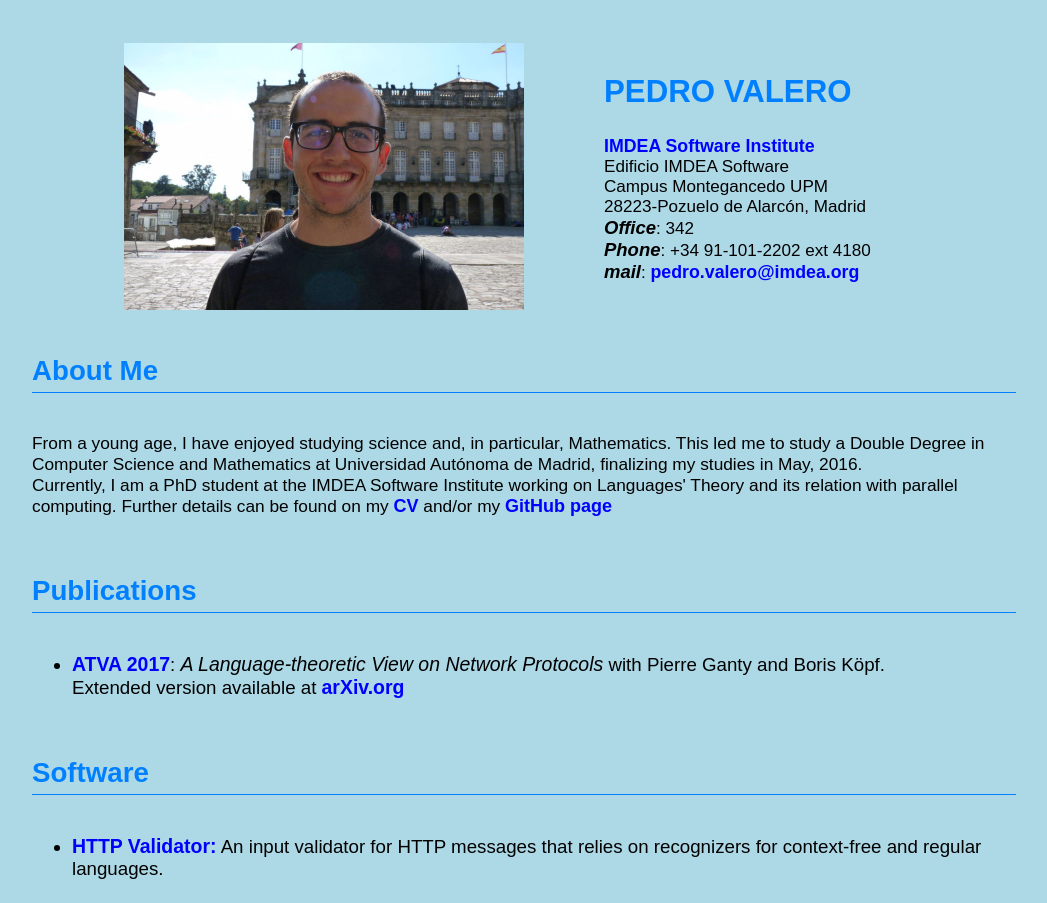
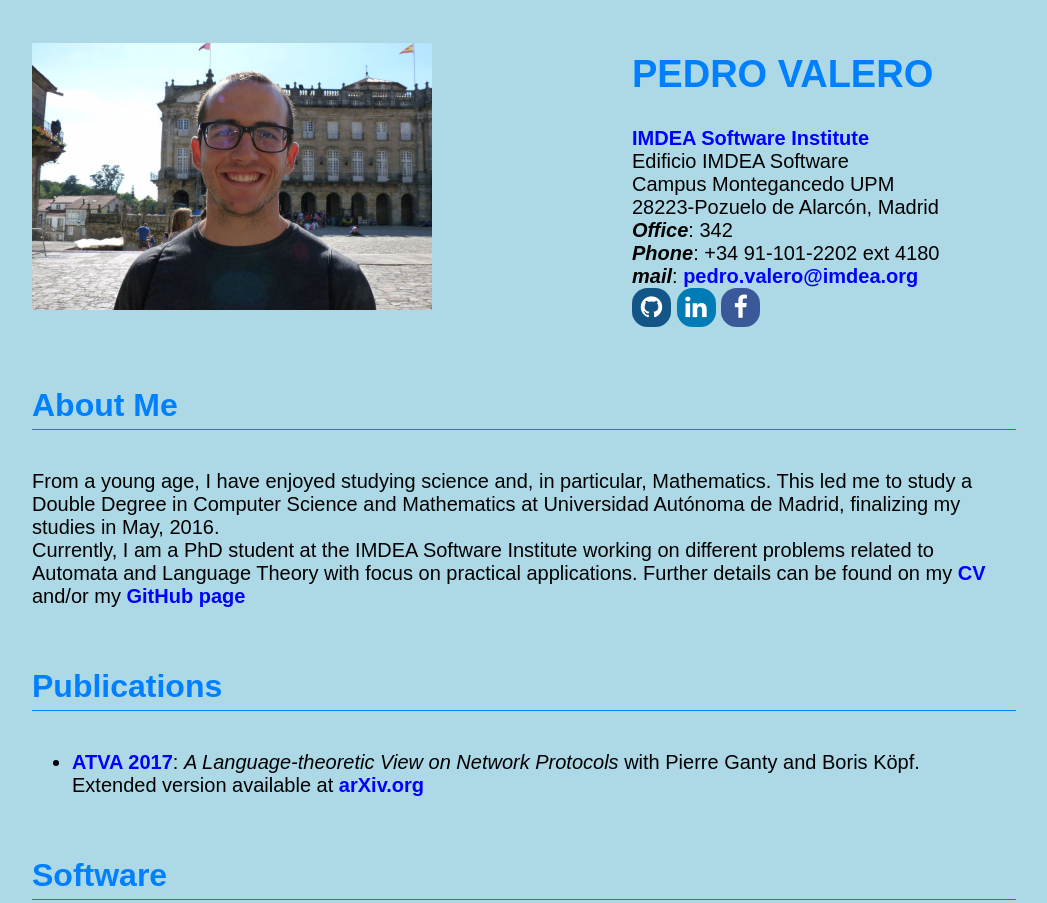
Before and after one commit to pevalme/pevalme.github.io, a plain HTML site: page index.html in a window 1280 px wide. Shown: the top 903 px of the page, without its empty margins (116-1163 px from the left). Drawn offline with Linux system fonts and the light colour scheme; a web font is replaced by a local one.

Commit message:
Added social media logos and DAAD grant

```diff
--- a/index.html
+++ b/index.html
@@ -1,5 +1,5 @@
 <!DOCTYPE html>
-<link href='http://fonts.googleapis.com/css?family=Just+Another+Hand' rel='stylesheet' type='text/css'>
+<link rel="stylesheet" href="https://cdnjs.cloudflare.com/ajax/libs/font-awesome/4.7.0/css/font-awesome.min.css">
 <html>
 	<style type="text/css">
 		html {
@@ -9,7 +9,7 @@
 		}
 
 		html * {
-		   font-size: 104%;
+		   font-size: 15pt;
 		   color: #000;
 		   font-family: Arial;
 		}
@@ -18,18 +18,18 @@
 		    background-color: lightblue;
 		}
 
-		a {
+		a:not(.icon) {
 			font-weight: bold;
 			text-decoration: none;
 			color: blue;
 		}
-		a:hover {
+		a:not(.icon):hover {
 			color: AliceBlue;
 		}
 
 		.header {
 			min-height: 300px;
-			min-width: 800px;
+			min-width: 1000px;
 			display: block;
 			margin: auto;
 			width: 65%;
@@ -52,9 +52,10 @@
 		.contact {
 			float: right;
 			width: 40%;
-			font-size: 95%;
+			min-width: 250px;
+			font-size: 15pt;
 			margin: auto;
-			margin-top: 5%;
+			margin-top: 10pt;
 			margin-left: 10%;
 		}
 
@@ -63,6 +64,10 @@
 		}
 
 		.software {
+			float: left;
+		}
+
+		.grants {
 			float: left;
 		}
 
@@ -88,6 +93,33 @@
 		  	color: #0080FF;
 		}
 
+		.fa {
+			padding: 7px;
+			font-size: 25px;
+			width: 25px;
+			text-align: center;
+			text-decoration: none;
+			border-radius: 40%;
+		}
+
+		.fa:hover {
+			opacity: 0.7;
+		}
+
+		.fa-facebook {
+			background: #3B5998;
+			color: white;
+		}
+
+		.fa-linkedin {
+			background: #007bb5;
+			color: white;
+		}
+
+		.fa-github {
+			background: #125688;
+			color: white;
+		}
 	</style>
 	<head>
 		<title>Pedro Valero</title>
@@ -106,14 +138,17 @@
 					28223-Pozuelo de Alarcón, Madrid<br>
 					<i><b>Office</b></i>: 342<br>
 					<i><b>Phone</b></i>: +34 91-101-2202 ext 4180<br>
-					<i><b>mail</b></i>: <a href="mailto:pedro.valero@imdea.org">pedro.valero@imdea.org</a>
+					<i><b>mail</b></i>: <a href="mailto:pedro.valero@imdea.org">pedro.valero@imdea.org</a><br>
+					<a href="https://github.com/pevalme" class="fa fa-github icon"></a>
+					<a href="https://www.linkedin.com/in/pevalme/" class="fa fa-linkedin icon"></a>
+					<a href="https://www.facebook.com/pedro.valeromejia" class="fa fa-facebook icon"></a>
 				</p>
 			</div>
 		</div class="header">
 		<div class="bio">
 		<h1> About Me </h1>
 			From a young age, I have enjoyed studying science and, in particular, Mathematics. This led me to study a Double Degree in Computer Science and Mathematics at Universidad Autónoma de Madrid, finalizing my studies in May, 2016.<br>
-			Currently, I am a PhD student at the IMDEA Software Institute working on Languages' Theory and its relation with parallel computing.
+			Currently, I am a PhD student at the IMDEA Software Institute working on different problems related to Automata and Language Theory with focus on practical applications.
 			Further details can be found on my <a href="https://pevalme.github.io/CV.pdf">CV</a> and/or my <a href="https://github.com/pevalme">GitHub page</a>
 			</p>
 		</div>
@@ -130,6 +165,12 @@
 				<li><a href="https://github.com/pevalme/HTTPValidator">HTTP Validator:</a> An input validator for HTTP messages that relies on recognizers for context-free and regular languages.</li>
 			</ul>
 		</div>
+		<div class="grants">
+			<h1>Grants</h1>
+			<ul>
+				<li><a href="https://www.daad.de/deutschland/stipendium/en/">DAAD</a> Research Grant for a four-months stay at the Technische Universität München (TUM).</li>
+			</ul>
+		</div>
 
 	</body>
 </html>
```
Lines whose indentation alone changed are shown as unchanged.
